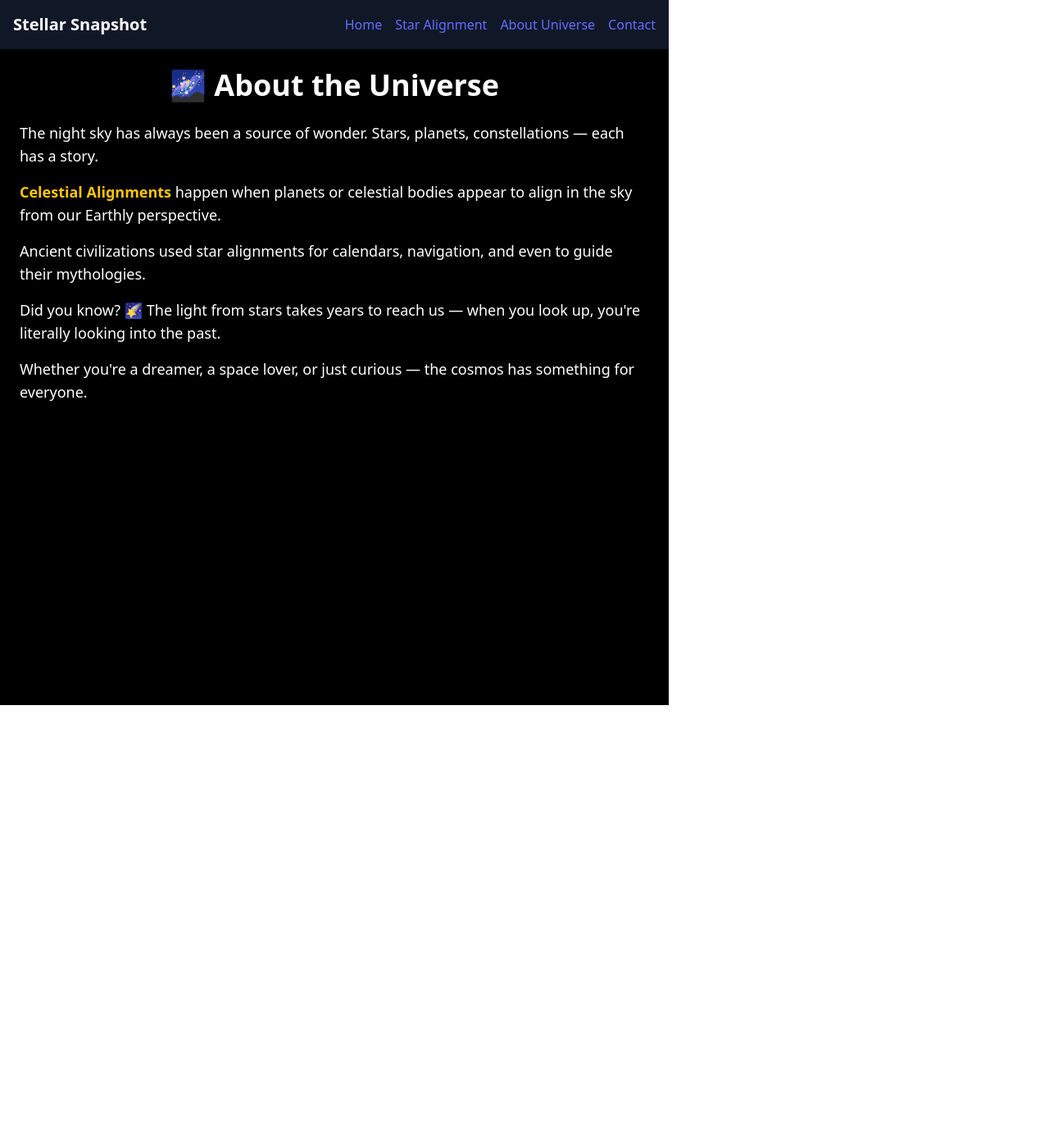
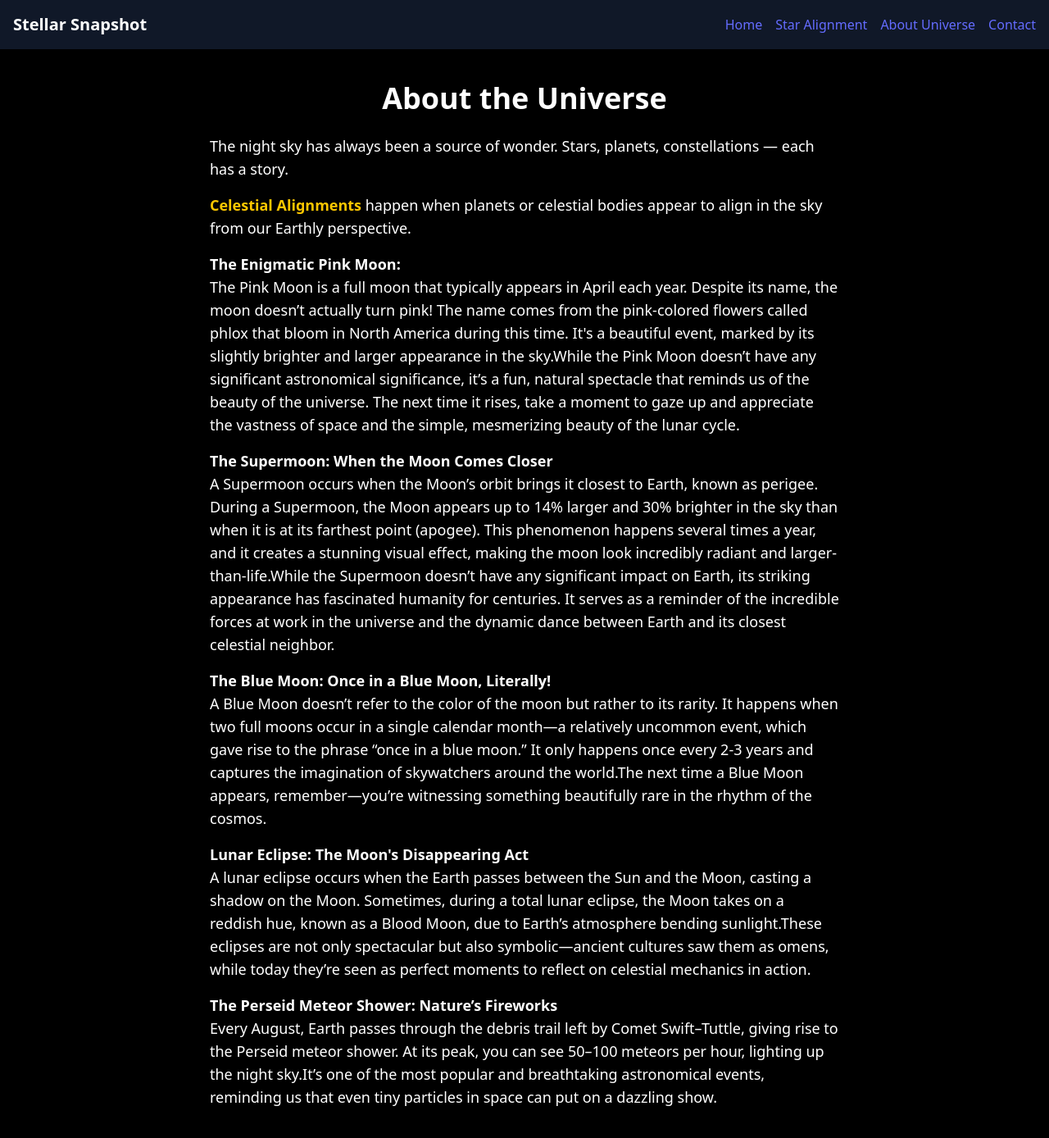
Before and after one commit to snehachandra1108/Project-_-Stellar--Snapshot, a React (Vite) app in the folder Project_End/vite-project/: page /about in a window 1280 px wide. Shown: the top 1388 px of the page at 82% size. Before the commit the page ends 860 px from the top, so only its background shows below. Built offline with nearby package versions, Linux system fonts and the light colour scheme.

Commit message:
Update AboutUniverse.jsx - (just the text had been changed)

```diff
--- a/Project_End/vite-project/src/pages/AboutUniverse.jsx
+++ b/Project_End/vite-project/src/pages/AboutUniverse.jsx
@@ -2,8 +2,8 @@ import React from 'react';
 
 const AboutUniverse = () => {
   return (
-    <div className="min-h-screen bg-black text-white p-6">
-      <h2 className="text-4xl font-bold text-center mb-6">🌌 About the Universe</h2>
+    <div className="min-h-screen w-screen bg-black text-white px-6 py-10 overflow-x-hidden">
+      <h2 className="text-4xl font-bold text-center mb-6">About the Universe</h2>
 
       <div className="max-w-3xl mx-auto space-y-4 text-lg">
         <p>
@@ -14,17 +14,45 @@ const AboutUniverse = () => {
           <span className="text-yellow-400 font-semibold">Celestial Alignments</span> happen when planets or celestial bodies appear to align in the sky from our Earthly perspective.
         </p>
 
+        <strong>
+          The Enigmatic Pink Moon:
+        </strong>
+
         <p>
-          Ancient civilizations used star alignments for calendars, navigation, and even to guide their mythologies.
+          The Pink Moon is a full moon that typically appears in April each year. Despite its name, the moon doesn’t actually turn pink! The name comes from the pink-colored flowers called phlox that bloom in North America during this time. It's a beautiful event, marked by its slightly brighter and larger appearance in the sky.While the Pink Moon doesn’t have any significant astronomical significance, it’s a fun, natural spectacle that reminds us of the beauty of the universe. The next time it rises, take a moment to gaze up and appreciate the vastness of space and the simple, mesmerizing beauty of the lunar cycle.
         </p>
 
+        <strong>
+          The Supermoon: When the Moon Comes Closer
+        </strong>
+
         <p>
-          Did you know? 🌠 The light from stars takes years to reach us — when you look up, you're literally looking into the past.
+          A Supermoon occurs when the Moon’s orbit brings it closest to Earth, known as perigee. During a Supermoon, the Moon appears up to 14% larger and 30% brighter in the sky than when it is at its farthest point (apogee). This phenomenon happens several times a year, and it creates a stunning visual effect, making the moon look incredibly radiant and larger-than-life.While the Supermoon doesn’t have any significant impact on Earth, its striking appearance has fascinated humanity for centuries. It serves as a reminder of the incredible forces at work in the universe and the dynamic dance between Earth and its closest celestial neighbor.
         </p>
 
+        <strong>
+          The Blue Moon: Once in a Blue Moon, Literally!
+        </strong>
+
         <p>
-          Whether you're a dreamer, a space lover, or just curious — the cosmos has something for everyone.
+          A Blue Moon doesn’t refer to the color of the moon but rather to its rarity. It happens when two full moons occur in a single calendar month—a relatively uncommon event, which gave rise to the phrase “once in a blue moon.” It only happens once every 2-3 years and captures the imagination of skywatchers around the world.The next time a Blue Moon appears, remember—you’re witnessing something beautifully rare in the rhythm of the cosmos.
         </p>
+
+        <strong>
+          Lunar Eclipse: The Moon's Disappearing Act
+        </strong>
+        <p>
+          A lunar eclipse occurs when the Earth passes between the Sun and the Moon, casting a shadow on the Moon. Sometimes, during a total lunar eclipse, the Moon takes on a reddish hue, known as a Blood Moon, due to Earth’s atmosphere bending sunlight.These eclipses are not only spectacular but also symbolic—ancient cultures saw them as omens, while today they’re seen as perfect moments to reflect on celestial mechanics in action.
+        </p>
+
+        <strong>
+          The Perseid Meteor Shower: Nature’s Fireworks
+        </strong>
+        <p>
+          Every August, Earth passes through the debris trail left by Comet Swift–Tuttle, giving rise to the Perseid meteor shower. At its peak, you can see 50–100 meteors per hour, lighting up the night sky.It’s one of the most popular and breathtaking astronomical events, reminding us that even tiny particles in space can put on a dazzling show.
+        </p>
+
+
       </div>
     </div>
   );
```
